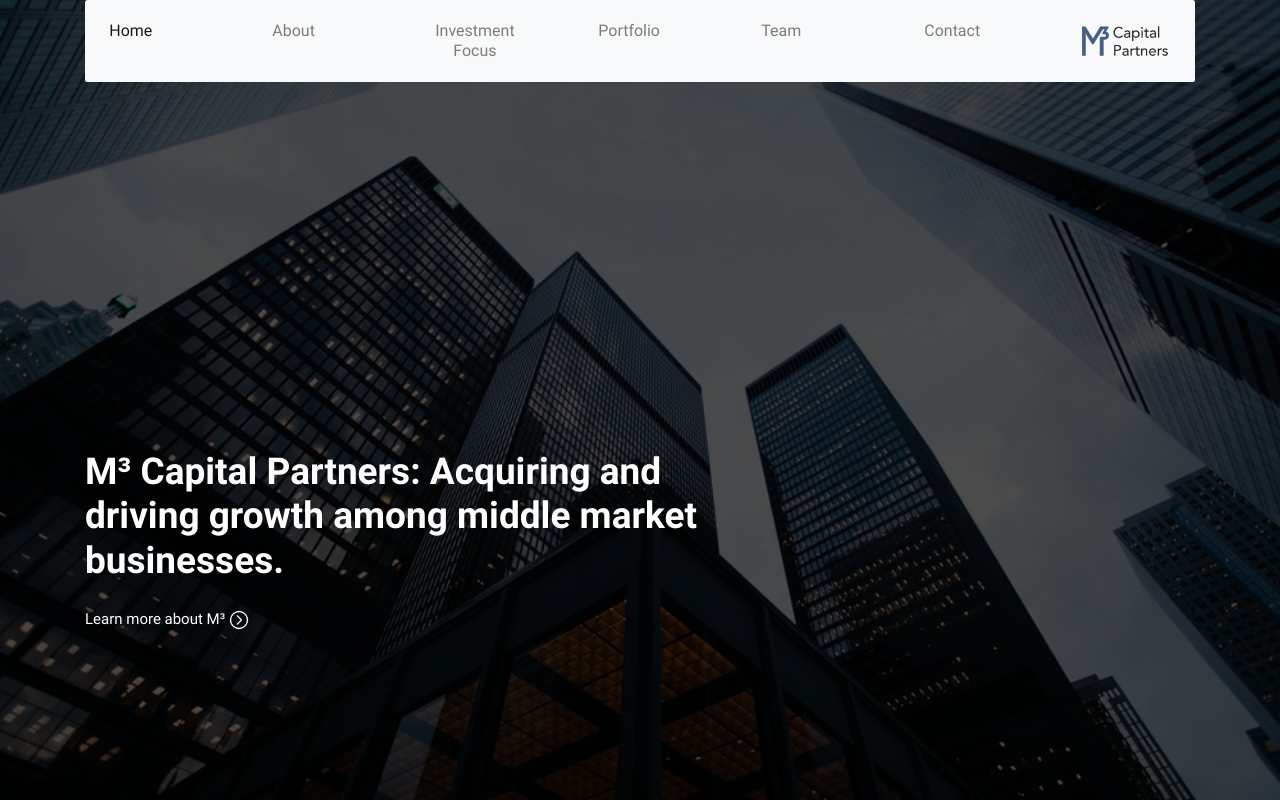
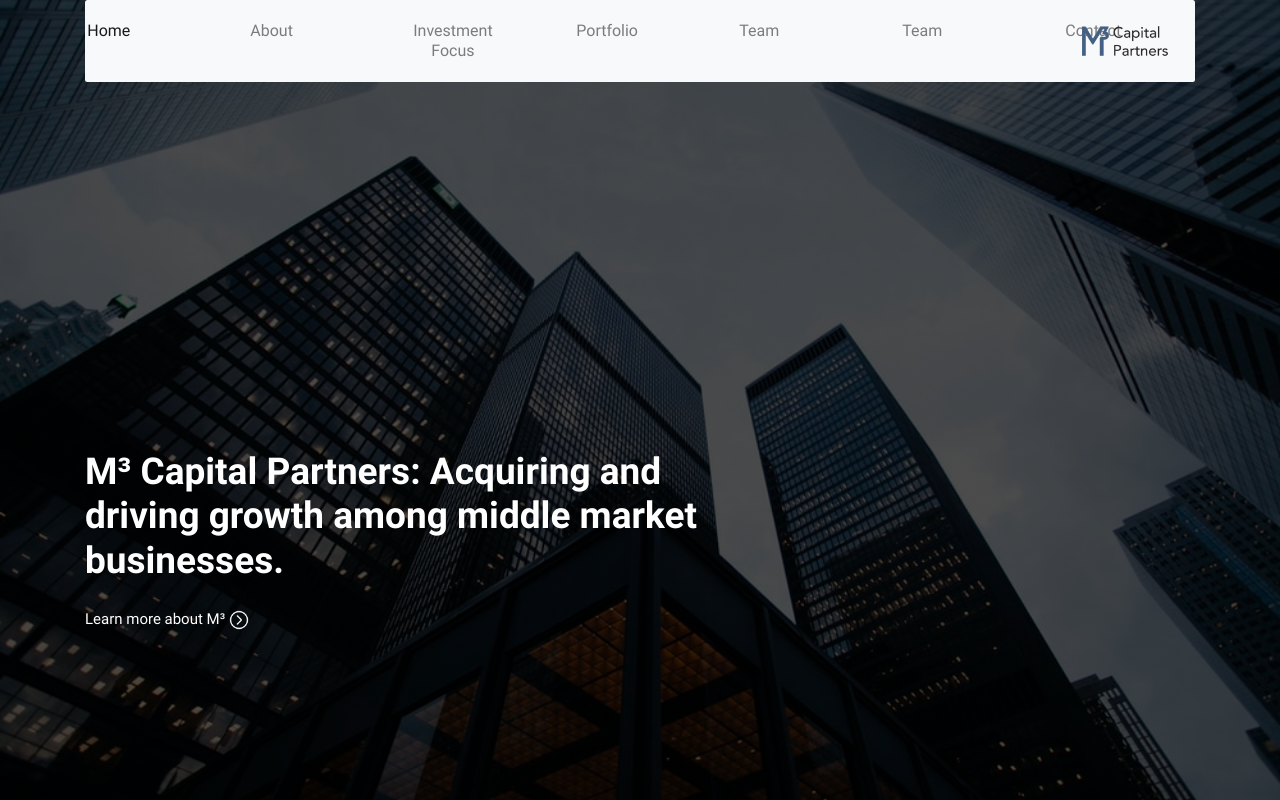
Before and after one commit to steveliu397/mcubedcp.github.io, a plain HTML site: page index.html in a window 1280 px wide. Drawn offline with nearby package versions, Linux system fonts and the light colour scheme.

Commit message:
Update index.html

```diff
--- a/index.html
+++ b/index.html
@@ -58,6 +58,10 @@
           </li>
 
           <li class="nav-item nav-box">
+            <a class="nav-link nav-word" href="announcements.html" tabindex="-1" aria-disabled="true">Team</a>
+          </li>
+
+          <li class="nav-item nav-box">
             <a class="nav-link nav-word" href="contact.html" tabindex="-1" aria-disabled="true">Contact</a>
           </li>
 
```
